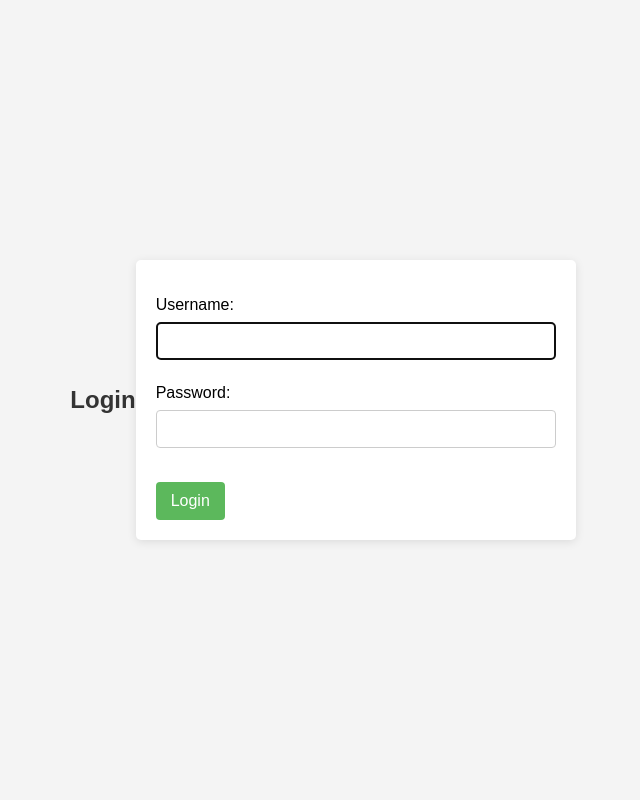
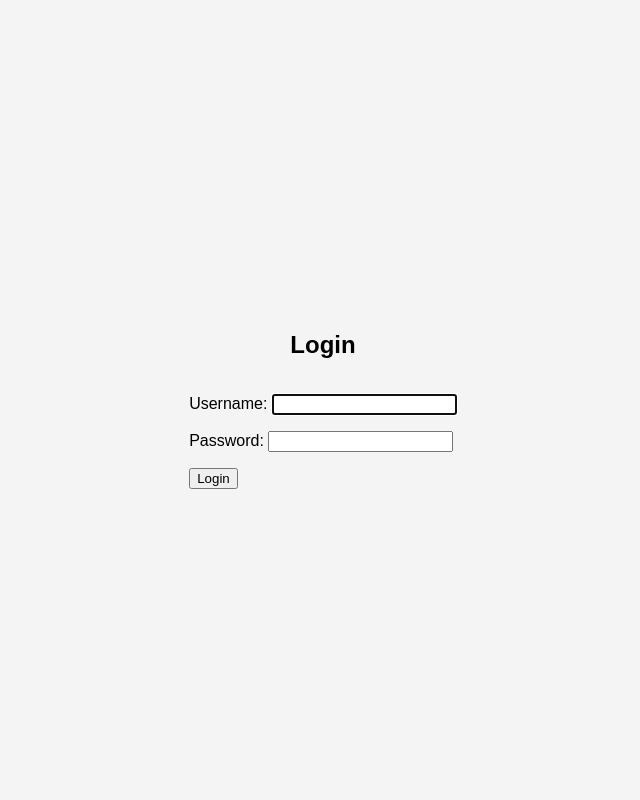
Before and after one commit to smolynets/centum-django-task, a Django app: page /accounts/login/ in a window 1280 px wide. Shown: the whole page, without its empty margins (317-957 px from the left). Run offline with Django 5.2, Linux system fonts and the light colour scheme.

Commit message:
fixed accounts css and html

```diff
--- a/quiz/templates/quiz/home.html
+++ b/quiz/templates/quiz/home.html
@@ -17,7 +17,7 @@
             </div>
         {% else %}
             <p>Будь ласка, увійдіть до свого облікового запису.</p>
-            <div style="margin-top: 20px;">
+            <div class="margin-top-20">
                 <form method="get" action="{% url 'login' %}">
                     <button type="submit">Увійти</button>
                 </form>
--- a/static/css/styles.css
+++ b/static/css/styles.css
@@ -1,6 +1,3 @@
-/* styles.css */
-
-/* General styling */
 body {
     font-family: Arial, sans-serif;
     background-color: #f4f4f4;
@@ -10,69 +7,15 @@ body {
     justify-content: center;
     align-items: center;
     height: 100vh;
+    flex-direction: column; /* Stack items vertically */
+}
+.line {
+    margin: 10px 0; /* Space between lines */
+    font-size: 20px; /* Font size */
+    display: block; /* Ensure each line is a block */
 }
 
-/* Center the form in the middle of the screen */
-form {
-    background-color: #fff;
-    padding: 20px;
-    border-radius: 5px;
-    box-shadow: 0 2px 10px rgba(0, 0, 0, 0.1);
-    width: 100%;
-    max-width: 400px;
+.margin-top-20 {
+    margin-top: 20px; /* Adjust the value as needed */
+    display: inline-block; /* Ensure it respects margin */
 }
-
-/* Styling the heading */
-h2 {
-    text-align: center;
-    color: #333;
-    margin-bottom: 20px;
-}
-
-/* Styling input fields */
-form input[type="text"],
-form input[type="email"],
-form input[type="password"],
-form input[type="submit"] {
-    width: 100%;
-    padding: 10px;
-    margin: 8px 0;
-    border: 1px solid #ccc;
-    border-radius: 4px;
-    box-sizing: border-box;
-    font-size: 14px;
-}
-
-/* Styling the submit button */
-form button[type="submit"] {
-    background-color: #5cb85c;
-    color: white;
-    border: none;
-    padding: 10px 15px;
-    text-align: center;
-    text-decoration: none;
-    display: inline-block;
-    font-size: 16px;
-    cursor: pointer;
-    border-radius: 4px;
-    margin-top: 10px;
-}
-
-form button[type="submit"]:hover {
-    background-color: #4cae4c;
-}
-
-/* Styling error messages (if any) */
-.errorlist {
-    color: red;
-    font-size: 12px;
-    list-style: none;
-    padding: 0;
-}
-
-/* Making form responsive */
-@media (max-width: 600px) {
-    form {
-        width: 90%;
-    }
-}
```
Also changed, not shown: accounts/templates/accounts/register.html (+5 -6 lines).
